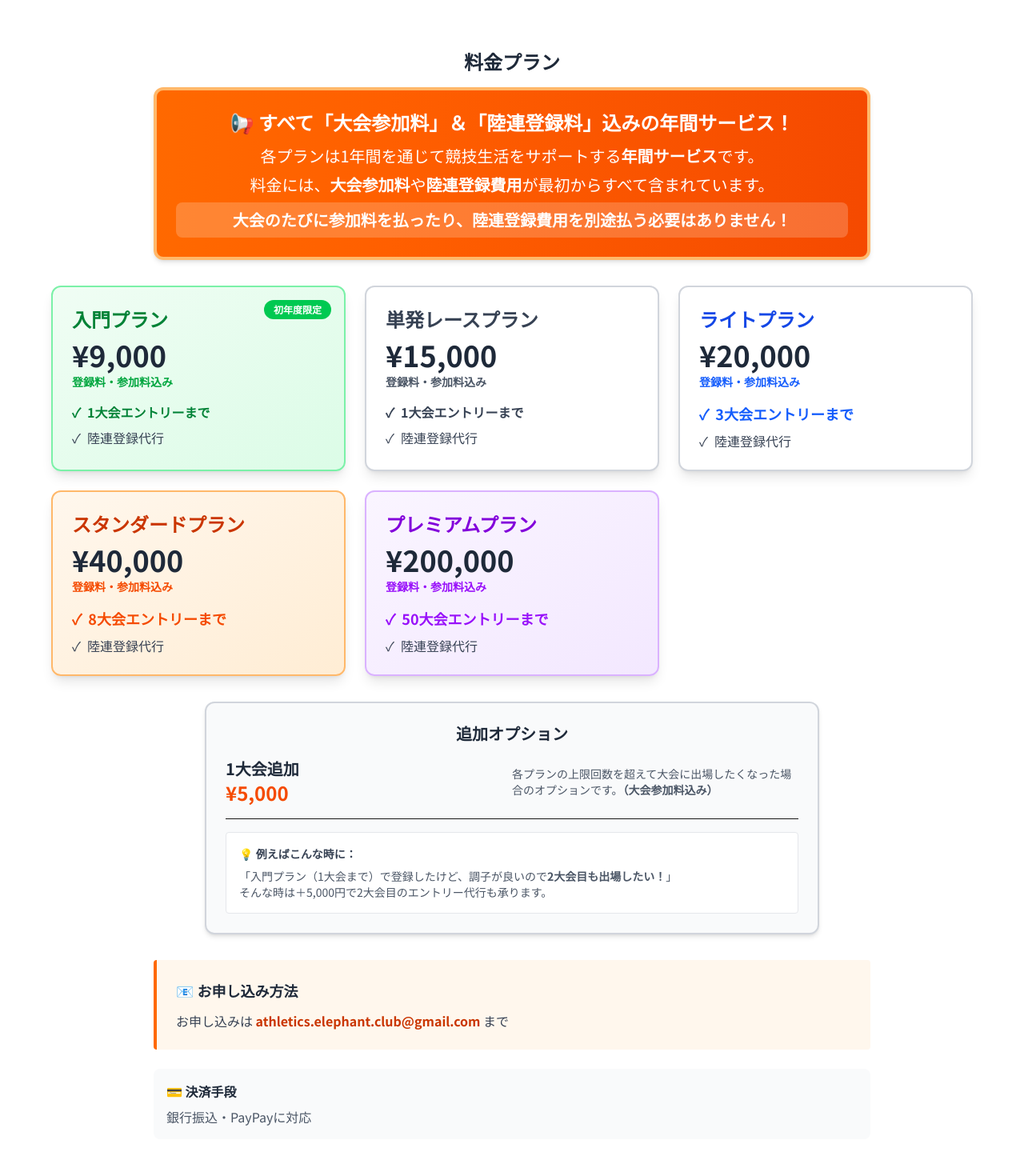
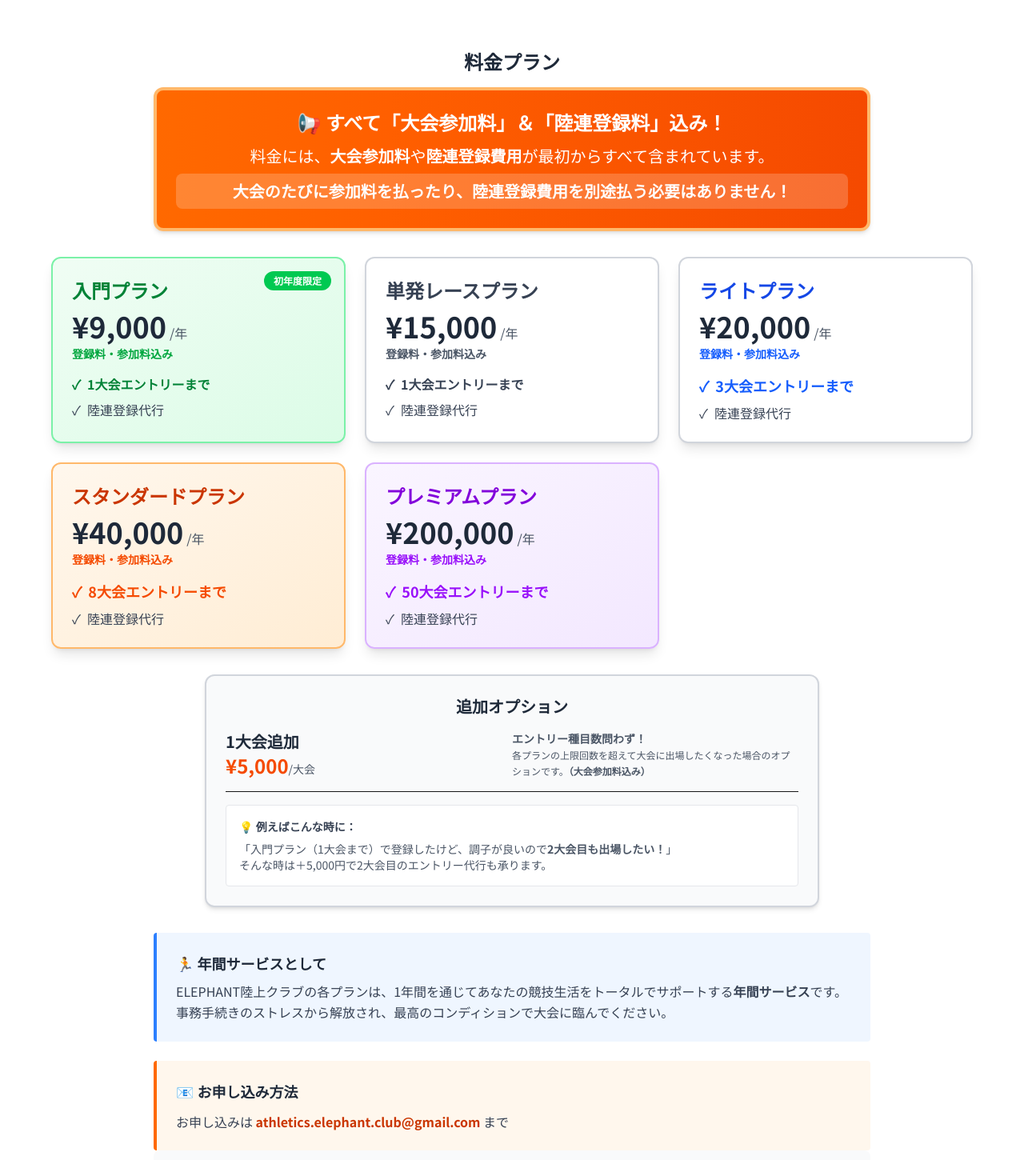
Before and after one commit to koya1127/elephant, a Next.js app in the folder apps/public-web/: page / in a window 1280 px wide. Shown: the part 1240-2690 px from the top of the page at 80% size. Built offline with nearby package versions, Linux system fonts and the light colour scheme.

Commit message:
refine pricing display and move annual service description

```diff
--- a/apps/public-web/src/app/page.tsx
+++ b/apps/public-web/src/app/page.tsx
@@ -100,11 +100,8 @@ export default function HomePage() {
 
           {/* Fee Inclusion Highlight */}
           <div className="max-w-4xl mx-auto mb-8 bg-gradient-to-r from-orange-500 to-orange-600 text-white rounded-xl p-6 shadow-md text-center border-4 border-orange-300">
-            <h3 className="text-xl md:text-2xl font-bold mb-3">📢 すべて「大会参加料」＆「陸連登録料」込みの年間サービス！</h3>
+            <h3 className="text-xl md:text-2xl font-bold mb-3">📢 すべて「大会参加料」＆「陸連登録料」込み！</h3>
             <div className="text-lg md:text-xl space-y-2">
-              <p>
-                各プランは1年間を通じて競技生活をサポートする<strong>年間サービス</strong>です。
-              </p>
               <p>
                 料金には、<strong>大会参加料</strong>や<strong>陸連登録費用</strong>が最初からすべて含まれています。
               </p>
@@ -122,7 +119,10 @@ export default function HomePage() {
                 初年度限定
               </div>
               <h3 className="text-2xl font-bold text-green-700 mb-2">入門プラン</h3>
-              <div className="text-4xl font-bold text-gray-800 mb-1">¥9,000</div>
+              <div className="flex items-baseline mb-1">
+                <span className="text-4xl font-bold text-gray-800">¥9,000</span>
+                <span className="text-gray-600 ml-1">/年</span>
+              </div>
               <p className="text-sm text-green-600 font-bold mb-4">登録料・参加料込み</p>
               <div className="space-y-2 text-gray-700">
                 <p className="flex items-center font-bold text-green-700">
@@ -137,7 +137,10 @@ export default function HomePage() {
             {/* 単発レースプラン */}
             <div className="bg-white border-2 border-gray-300 rounded-xl p-6 shadow-lg">
               <h3 className="text-2xl font-bold text-gray-700 mb-2">単発レースプラン</h3>
-              <div className="text-4xl font-bold text-gray-800 mb-1">¥15,000</div>
+              <div className="flex items-baseline mb-1">
+                <span className="text-4xl font-bold text-gray-800">¥15,000</span>
+                <span className="text-gray-600 ml-1">/年</span>
+              </div>
               <p className="text-sm text-gray-600 font-bold mb-4">登録料・参加料込み</p>
               <div className="space-y-2 text-gray-700">
                 <p className="flex items-center font-bold text-gray-700">
@@ -152,7 +155,10 @@ export default function HomePage() {
             {/* ライトプラン */}
             <div className="bg-white border-2 border-gray-300 rounded-xl p-6 shadow-lg">
               <h3 className="text-2xl font-bold text-blue-700 mb-2">ライトプラン</h3>
-              <div className="text-4xl font-bold text-gray-800 mb-1">¥20,000</div>
+              <div className="flex items-baseline mb-1">
+                <span className="text-4xl font-bold text-gray-800">¥20,000</span>
+                <span className="text-gray-600 ml-1">/年</span>
+              </div>
               <p className="text-sm text-blue-600 font-bold mb-4">登録料・参加料込み</p>
               <div className="space-y-2 text-gray-700">
                 <p className="flex items-center font-bold text-blue-600 text-lg">
@@ -167,7 +173,10 @@ export default function HomePage() {
             {/* スタンダードプラン */}
             <div className="bg-gradient-to-br from-orange-50 to-orange-100 border-2 border-orange-300 rounded-xl p-6 shadow-lg">
               <h3 className="text-2xl font-bold text-orange-700 mb-2">スタンダードプラン</h3>
-              <div className="text-4xl font-bold text-gray-800 mb-1">¥40,000</div>
+              <div className="flex items-baseline mb-1">
+                <span className="text-4xl font-bold text-gray-800">¥40,000</span>
+                <span className="text-gray-600 ml-1">/年</span>
+              </div>
               <p className="text-sm text-orange-600 font-bold mb-4">登録料・参加料込み</p>
               <div className="space-y-2 text-gray-700">
                 <p className="flex items-center font-bold text-orange-600 text-lg">
@@ -182,7 +191,10 @@ export default function HomePage() {
             {/* プレミアムプラン */}
             <div className="bg-gradient-to-br from-purple-50 to-purple-100 border-2 border-purple-300 rounded-xl p-6 shadow-lg md:col-span-2 lg:col-span-1">
               <h3 className="text-2xl font-bold text-purple-700 mb-2">プレミアムプラン</h3>
-              <div className="text-4xl font-bold text-gray-800 mb-1">¥200,000</div>
+              <div className="flex items-baseline mb-1">
+                <span className="text-4xl font-bold text-gray-800">¥200,000</span>
+                <span className="text-gray-600 ml-1">/年</span>
+              </div>
               <p className="text-sm text-purple-600 font-bold mb-4">登録料・参加料込み</p>
               <div className="space-y-2 text-gray-700">
                 <p className="flex items-center font-bold text-purple-600 text-lg">
@@ -203,10 +215,13 @@ export default function HomePage() {
               <div className="flex items-center justify-between border-b pb-4 mb-4">
                 <div className="flex-1">
                   <p className="text-xl font-bold text-gray-800">1大会追加</p>
-                  <p className="text-orange-600 font-bold text-2xl">¥5,000</p>
+                  <p className="text-orange-600 font-bold text-2xl">¥5,000<span className="text-sm text-gray-600 font-normal">/大会</span></p>
                 </div>
-                <div className="flex-1 text-sm text-gray-600">
-                  各プランの上限回数を超えて大会に出場したくなった場合のオプションです。<strong>（大会参加料込み）</strong>
+                <div className="flex-1 text-sm text-gray-600 font-bold">
+                  エントリー種目数問わず！<br />
+                  <span className="font-normal text-xs text-gray-500 text-gray-600">
+                    各プランの上限回数を超えて大会に出場したくなった場合のオプションです。<strong>（大会参加料込み）</strong>
+                  </span>
                 </div>
               </div>
 
@@ -221,11 +236,20 @@ export default function HomePage() {
             </div>
           </div>
 
-          <div className="max-w-4xl mx-auto bg-orange-50 border-l-4 border-orange-500 rounded p-6 mb-6">
-            <h3 className="font-bold text-gray-800 mb-3 text-lg">📧 お申し込み方法</h3>
-            <p className="text-gray-700">
-              お申し込みは <strong className="text-orange-700">athletics.elephant.club@gmail.com</strong> まで
-            </p>
+          <div className="max-w-4xl mx-auto space-y-6">
+            <div className="bg-blue-50 border-l-4 border-blue-500 rounded p-6">
+              <h3 className="font-bold text-gray-800 mb-2 text-lg">🏃 年間サービスとして</h3>
+              <p className="text-gray-700 leading-relaxed">
+                ELEPHANT陸上クラブの各プランは、1年間を通じてあなたの競技生活をトータルでサポートする<strong>年間サービス</strong>です。事務手続きのストレスから解放され、最高のコンディションで大会に臨んでください。
+              </p>
+            </div>
+
+            <div className="bg-orange-50 border-l-4 border-orange-500 rounded p-6">
+              <h3 className="font-bold text-gray-800 mb-3 text-lg">📧 お申し込み方法</h3>
+              <p className="text-gray-700">
+                お申し込みは <strong className="text-orange-700">athletics.elephant.club@gmail.com</strong> まで
+              </p>
+            </div>
           </div>
 
           <div className="p-4 bg-gray-50 rounded-lg max-w-4xl mx-auto">
```
